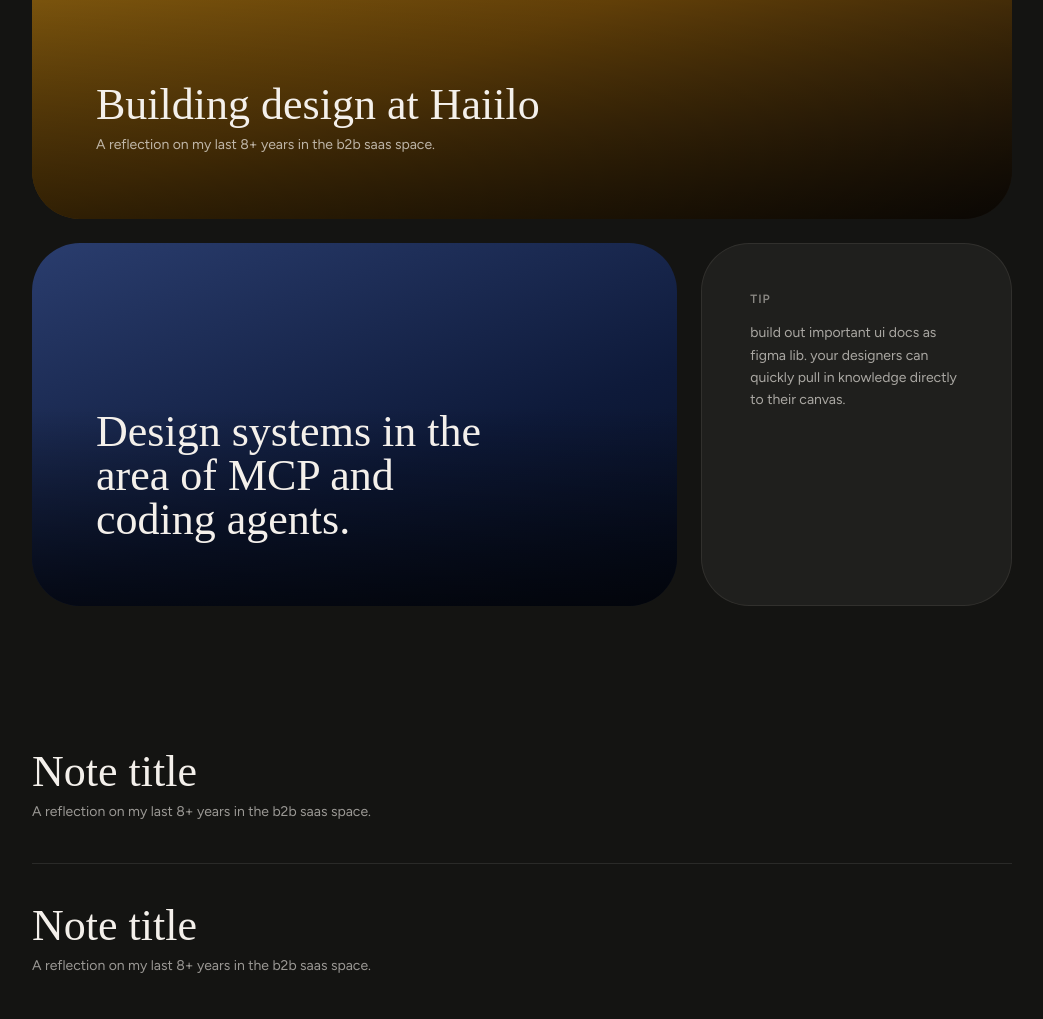
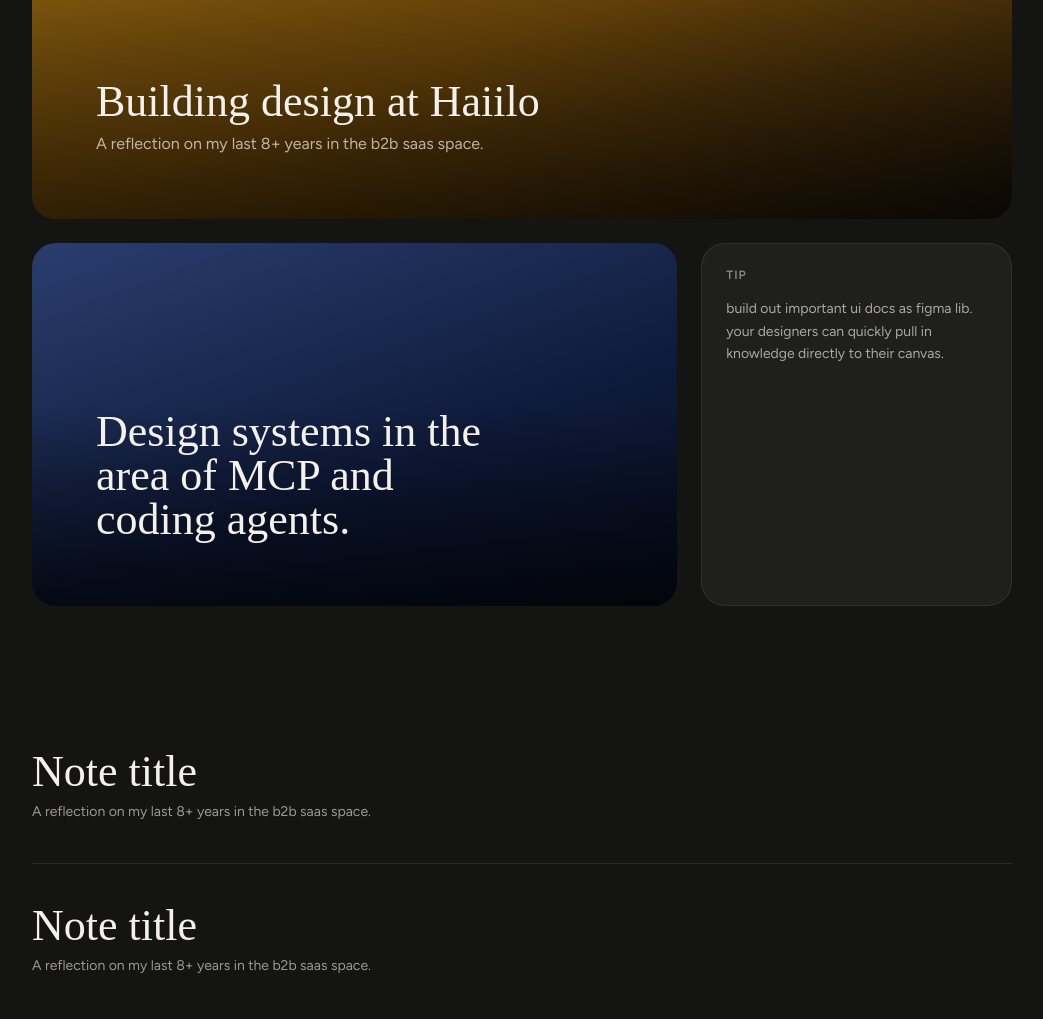
Before and after one commit to mrkskmn/mrkskmn.github.io, an Astro site: page /notes in a window 1280 px wide. Shown: the part 1080-2099 px from the top of the page, without its empty margins (113-1156 px from the left). Built offline with nearby package versions, Linux system fonts and the light colour scheme; Astro itself is replaced by a stand-in of ours; a web font is replaced by a local one.

Commit message:
small changes

```diff
--- a/src/components/Navigation/Navigation.astro
+++ b/src/components/Navigation/Navigation.astro
@@ -3,7 +3,7 @@
 import Button from "@components/Button/Button.astro";
 import { ArrowUpRight } from "@lucide/astro";
 
-const showNotes = false;
+const showNotes = true;
 const showCV    = true;
 ---
 
--- a/src/styles/notes.scss
+++ b/src/styles/notes.scss
@@ -20,7 +20,7 @@
   display: flex;
   flex-direction: column;
   justify-content: flex-end;
-  border-radius: tokens.radius(2xl);
+  border-radius: tokens.radius(xl);
   overflow: hidden;
   text-decoration: none;
   color: tokens.$color-text;
@@ -37,7 +37,6 @@
 
 
     p {
-      font-size: 0.875rem;
       opacity: 0.7;
     }
   }
@@ -83,7 +82,7 @@
   background: tokens.$color-surface;
   border: 1px solid rgba(tokens.$color-text, 0.08);
   justify-content: flex-start;
-  padding: tokens.gap(2xl);
+  padding: tokens.gap(xl);
   gap: 1rem;
 
   .note-card__label {
```
